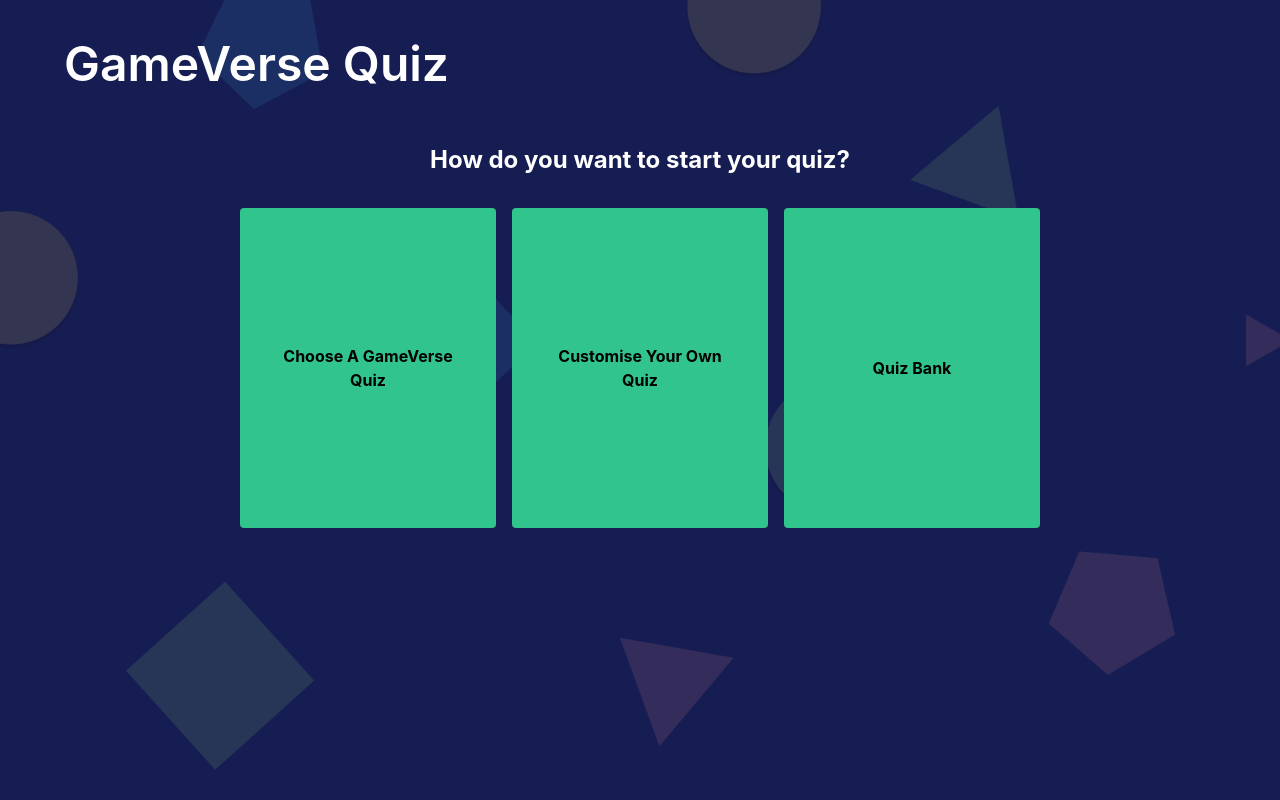
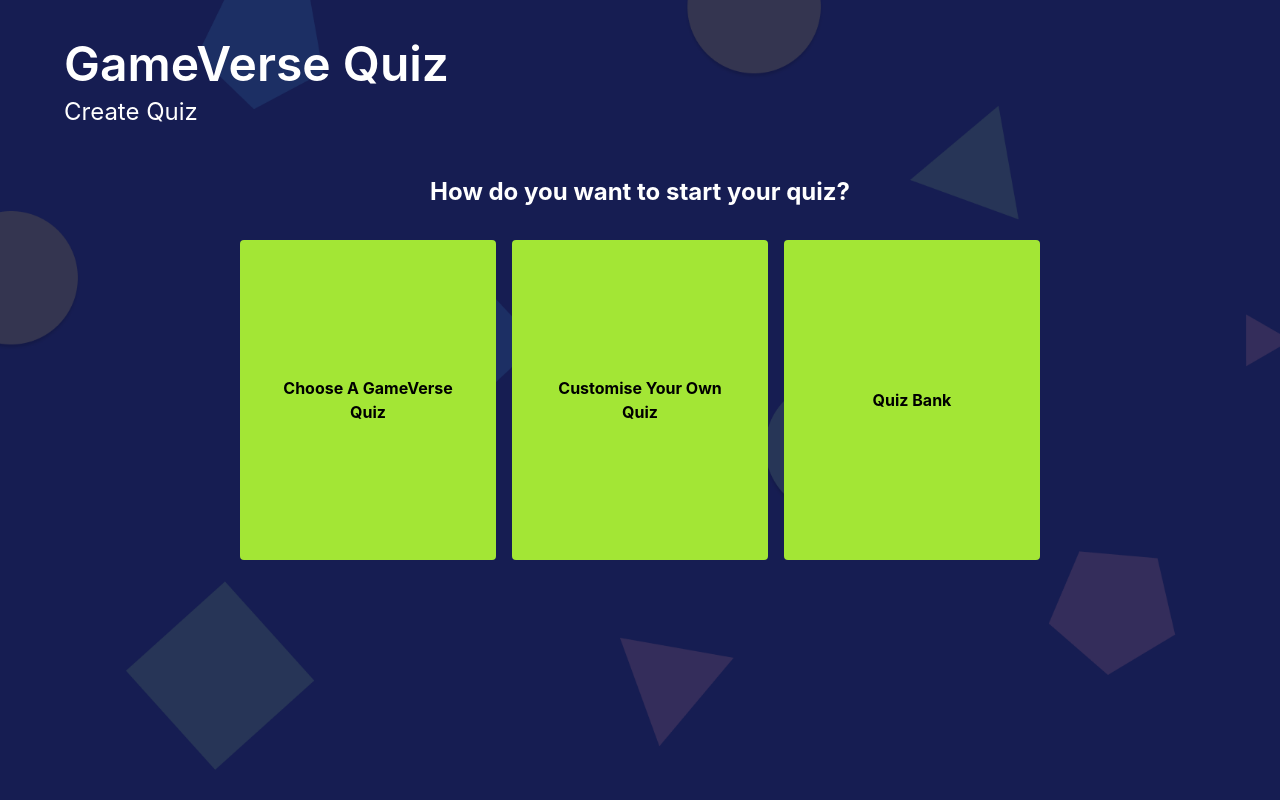
Before and after one commit to verwinkwasmu/fyp-10-gameverse, a Vue app in the folder ui/: page /CreateQuiz in a window 1280 px wide. Built offline with nearby package versions, Linux system fonts and the light colour scheme; what vue-query would draw is missing.

Commit message:
cosmetic fixes

```diff
--- a/ui/src/components/CreateQuiz.vue
+++ b/ui/src/components/CreateQuiz.vue
@@ -22,15 +22,16 @@
       <!--Header-->
       <div class="grid grid-rows-2 grid-flow-col gap-2">
         <div class="text-5xl font-semibold col-span-2">GameVerse Quiz</div>
+        <div class="text-2xl col-span-2">Create Quiz</div>
       </div>
 
       <div class="align-middle">
-        <div class="text-2xl text-center font-bold">How do you want to start your quiz?</div>
+        <div class="text-2xl text-center font-bold mt-8">How do you want to start your quiz?</div>
         <div class="flex justify-center items-center mt-8 grid grid-flow-col auto-cols-max">
           <div>
             <button
               type="button"
-              class="bg-green-400 hover:bg-green-700 text-black py-24 px-8 mx-2 rounded w-64 h-80 font-bold hover:text-white"
+              class="bg-lime-400 hover:bg-lime-600 text-black py-24 px-8 mx-2 rounded w-64 h-80 font-bold hover:text-white"
               @click="createNewQuiz">
               Choose A GameVerse Quiz
             </button>
@@ -38,7 +39,7 @@
           <div>
             <button
               type="button"
-              class="bg-green-400 hover:bg-green-700 text-black py-24 px-8 mx-2 rounded w-64 h-80 font-bold hover:text-white"
+              class="bg-lime-400 hover:bg-lime-600 text-black py-24 px-8 mx-2 rounded w-64 h-80 font-bold hover:text-white"
               @click="createNewQuiz">
               Customise Your Own Quiz
             </button>
@@ -46,7 +47,7 @@
           <div>
             <button
               type="button"
-              class="bg-green-400 hover:bg-green-700 text-black py-24 px-8 mx-2 rounded w-64 h-80 font-bold hover:text-white"
+              class="bg-lime-400 hover:bg-lime-600 text-black py-24 px-8 mx-2 rounded w-64 h-80 font-bold hover:text-white"
               @click="createNewQuiz">
               Quiz Bank
             </button>
--- a/ui/src/components/Home.vue
+++ b/ui/src/components/Home.vue
@@ -5,8 +5,8 @@
       <div class="grid grid-rows-2 grid-flow-col gap-2">
         <div class="text-5xl font-semibold col-span-2">GameVerse</div>
         <div class="text-2xl col-span-2">Home</div>
-        <router-link to="/MyQuizzes" tag="button">
-            <button class="bg-teal-400 hover:bg-teal-600 text-black font-bold py-2 px-4 rounded w-80">
+        <router-link to="/MyQuizzes" tag="button" class="flex justify-end">
+            <button class="bg-teal-400 hover:bg-teal-600 text-black font-bold py-2 px-4 rounded w-80 hover:text-white">
               My Quizzes
             </button>
         </router-link>
@@ -19,7 +19,7 @@
           </button>
         </router-link>
         <router-link to="/CreateQuiz" tag="button">
-          <button class="bg-fuchsia-500 hover:bg-fuchsia-700 text-white font-bold py-8 px-12 mx-2 rounded w-64 h-80">
+          <button class="bg-fuchsia-400 hover:bg-fuchsia-600 text-black hover:text-white font-bold py-8 px-12 mx-2 rounded w-64 h-80">
             Create Game
           </button>
         </router-link>
--- a/ui/src/components/JoinGame.vue
+++ b/ui/src/components/JoinGame.vue
@@ -41,14 +41,14 @@
           type="text"
           id="room_id"
           class="bg-gray-50 border border-gray-300 text-gray-900 text-sm rounded-lg focus:ring-blue-500 focus:border-blue-500 block w-full p-2.5 dark:bg-gray-700 dark:border-gray-600 dark:placeholder-gray-400 dark:text-white dark:focus:ring-blue-500 dark:focus:border-blue-500 w-96"
-          placeholder="Enter Room ID!"
+          placeholder="Room ID"
           required
         />
         </div>
         <div class="my-3">
           <button
             type="button"
-            class="bg-green-400 hover:bg-green-700 text-white font-bold py-2 px-8 mx-2 rounded"
+            class="bg-lime-400 hover:bg-lime-600 text-black hover:text-white font-bold py-4 px-8 mx-2 rounded"
             @click="joinRoomId"
           >
             Join Game
--- a/ui/src/components/MyQuizzes.vue
+++ b/ui/src/components/MyQuizzes.vue
@@ -40,7 +40,7 @@
           <div class="w-80 p-4 items-center justify-center bg-indigo-700 rounded">Trivia 101</div>
           <div class="w-30 p-4 bg-blue-900 text-white items-center rounded justify-center text-center">9 Questions</div>
           <button class="bg-purple-500 hover:bg-purple-700 text-white py-2 px-8 mx-2 rounded font-bold">Edit Game</button>
-          <button class="bg-green-500 hover:bg-green-700 text-white py-2 px-8 mx-2 rounded font-bold">Start Game</button>
+          <button class="bg-lime-500 hover:bg-lime-700 text-black hover:text-white py-2 px-8 mx-2 rounded font-bold">Start Game</button>
           <button class="bg-red-700 hover:bg-red-900 text-white py-2 px-8 mx-2 rounded font-bold">Delete</button>
         </div>
         <div class="grid grid-flow-col auto-cols-max gap-4">
@@ -48,7 +48,7 @@
           <div class="w-80 p-4 items-center justify-center bg-indigo-700 rounded">Geography</div>
           <div class="w-30 p-4 bg-blue-900 text-white items-center rounded justify-center text-center">9 Questions</div>
           <button class="bg-purple-500 hover:bg-purple-700 text-white py-2 px-8 mx-2 rounded font-bold">Edit Game</button>
-          <button class="bg-green-500 hover:bg-green-700 text-white py-2 px-8 mx-2 rounded font-bold">Start Game</button>
+          <button class="bg-lime-500 hover:bg-lime-700 text-black hover:text-white hover:text-white py-2 px-8 mx-2 rounded font-bold">Start Game</button>
           <button class="bg-red-700 hover:bg-red-900 text-white py-2 px-8 mx-2 rounded font-bold">Delete</button>
         </div>
         <div class="grid grid-flow-col auto-cols-max gap-4">
@@ -56,7 +56,7 @@
           <div class="w-80 p-4 items-center justify-center bg-indigo-700 rounded">Greatest Rock Hits</div>
           <div class="w-30 p-4 bg-blue-900 text-white items-center rounded justify-center text-center">9 Questions</div>
           <button class="bg-purple-500 hover:bg-purple-700 text-white py-2 px-8 mx-2 rounded font-bold">Edit Game</button>
-          <button class="bg-green-500 hover:bg-green-700 text-white py-2 px-8 mx-2 rounded font-bold">Start Game</button>
+          <button class="bg-lime-500 hover:bg-lime-700 text-black hover:text-white py-2 px-8 mx-2 rounded font-bold">Start Game</button>
           <button class="bg-red-700 hover:bg-red-900 text-white py-2 px-8 mx-2 rounded font-bold">Delete</button>
         </div>
       </div>
```
